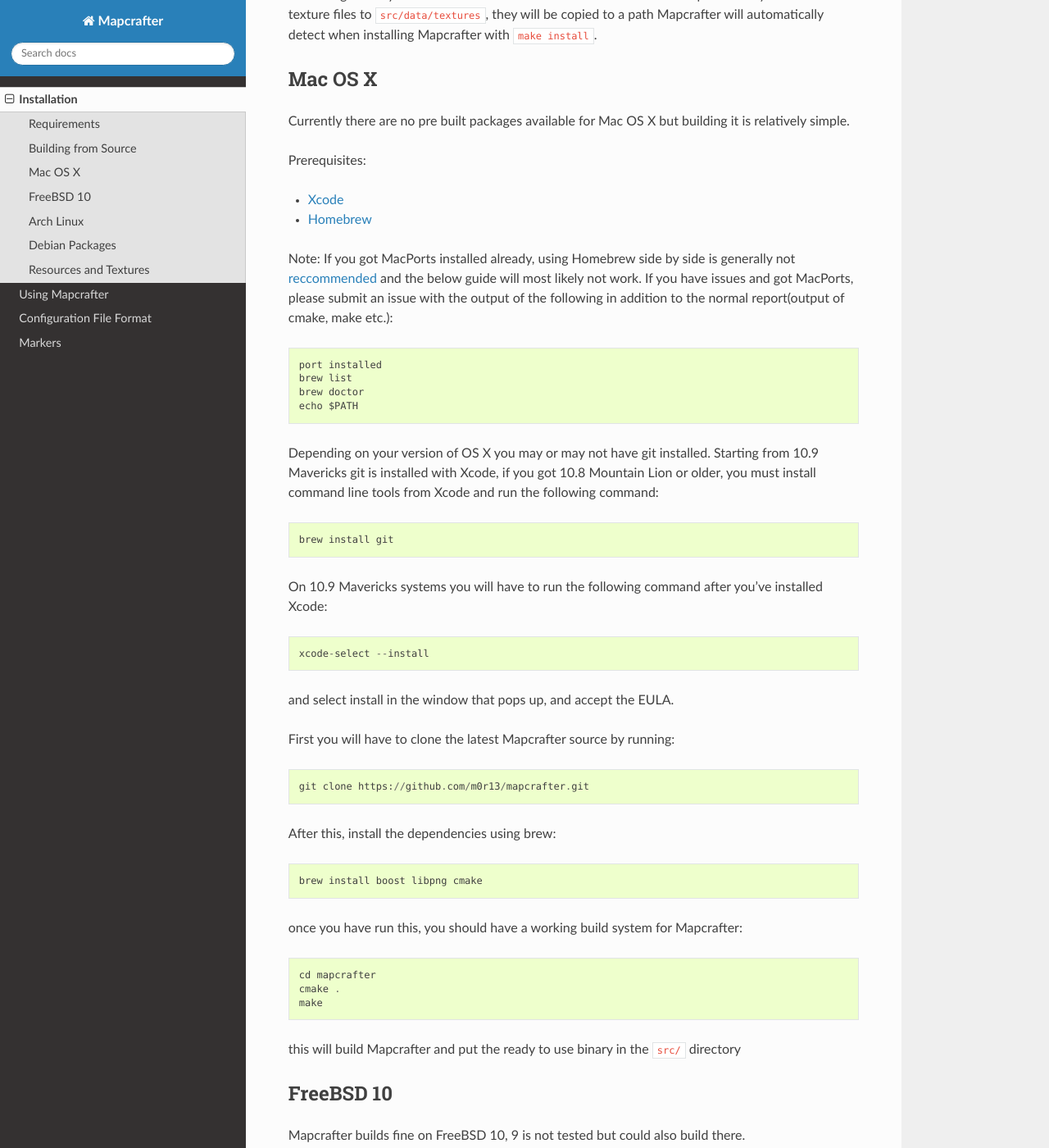
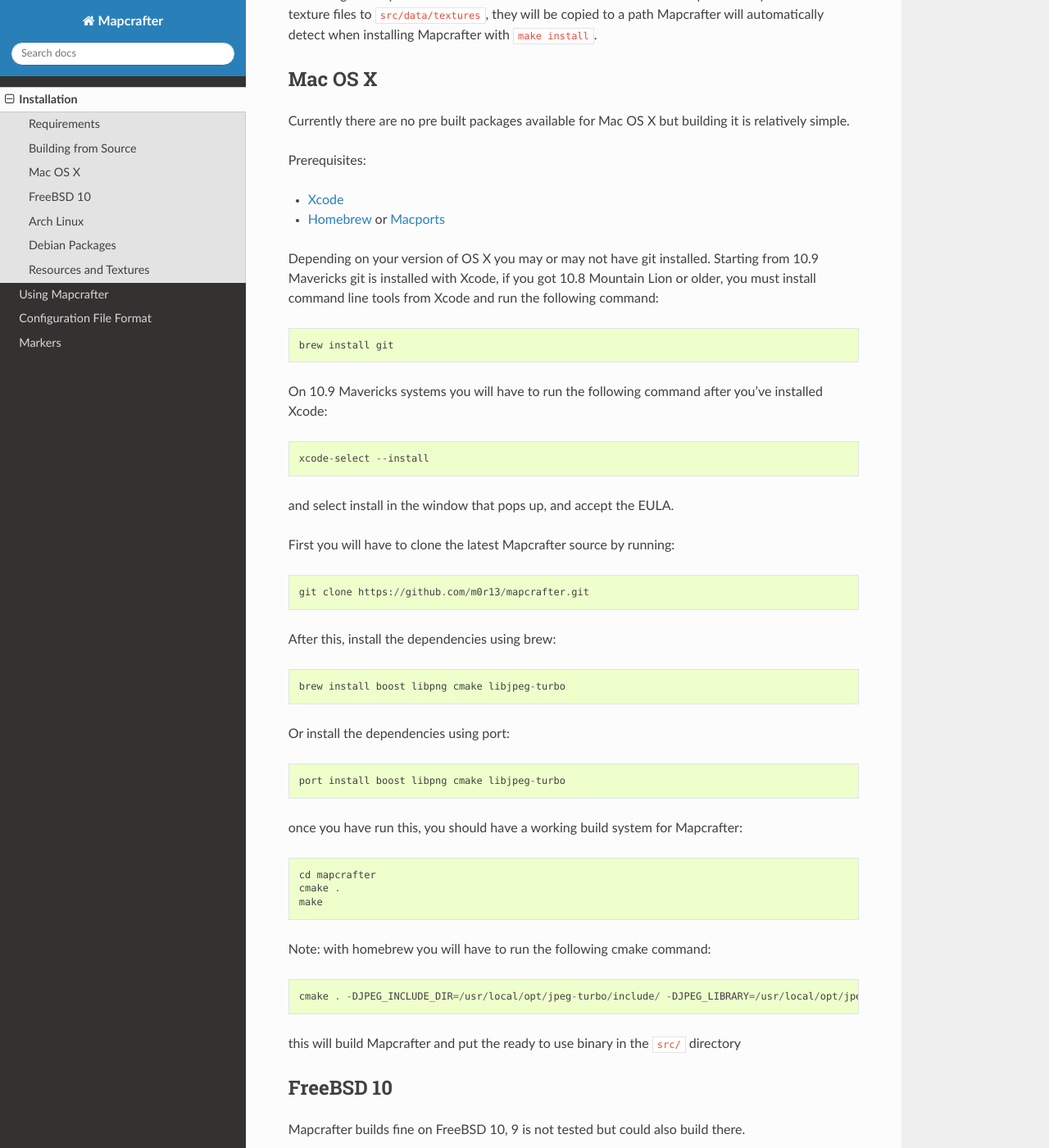
Before and after one commit to mapcrafter/mapcrafter, a Sphinx documentation site: the page built from docs/installation.rst, in a window 1280 px wide and 1400 px high, scrolled down 1315 px. Shown: the whole window at 82% size. Built offline with Sphinx 7.4.7 and the Read the Docs theme 2.0.0, drawn with Linux system fonts in a browser that asks for light colours.

Commit message:
Updated OS X Documentation for 1.4.x
Now includes 100% more support for Macports!
and libjpeg...

```diff
--- a/docs/installation.rst
+++ b/docs/installation.rst
@@ -65,16 +65,7 @@
 Prerequisites:
 
 * `Xcode <https://itunes.apple.com/us/app/xcode/id497799835?ls=1&mt=12>`_
-* `Homebrew <http://brew.sh/>`_
-
-Note:
-If you got MacPorts installed already, using Homebrew side by side is generally not `reccommended <http://superuser.com/questions/181337>`_ and the below guide will most likely not work.
-If you have issues and got MacPorts, please submit an issue with the output of the following in addition to the normal report(output of cmake, make etc.)::
-
-	port installed
-	brew list
-	brew doctor
-	echo $PATH
+* `Homebrew <http://brew.sh/>`_ or `Macports <http://www.macports.org/>`_
 
 Depending on your version of OS X you may or may not have git installed.
 Starting from 10.9 Mavericks git is installed with Xcode, if you got 10.8 Mountain Lion or older,
@@ -94,13 +85,21 @@
 
 After this, install the dependencies using brew::
 
-	brew install boost libpng cmake
+	brew install boost libpng cmake libjpeg-turbo
+
+Or install the dependencies using port::
+
+    port install boost libpng cmake libjpeg-turbo
 
 once you have run this, you should have a working build system for Mapcrafter::
 
 	cd mapcrafter
 	cmake .
 	make
+
+Note: with homebrew you will have to run the following cmake command::
+
+    cmake . -DJPEG_INCLUDE_DIR=/usr/local/opt/jpeg-turbo/include/ -DJPEG_LIBRARY=/usr/local/opt/jpeg-turbo/lib/libjpeg.dylib
 
 this will build Mapcrafter and put the ready to use binary in the ``src/`` directory
 
```
